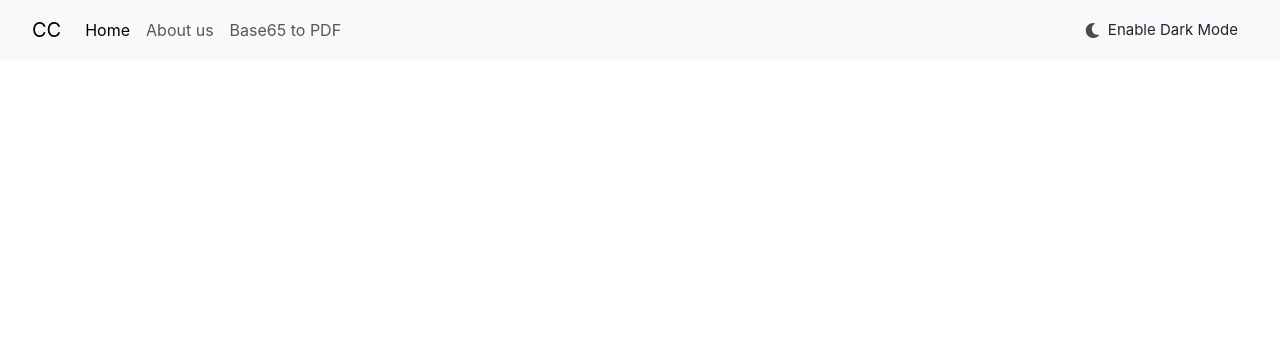
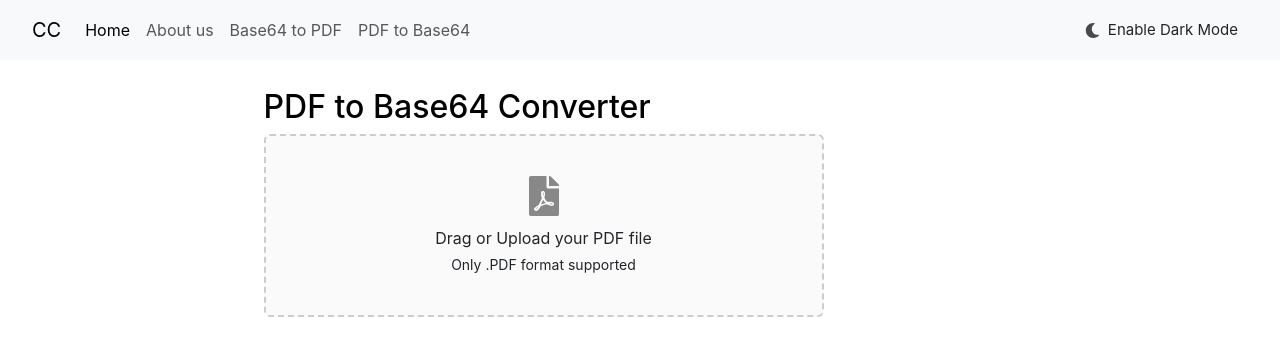
Before and after one commit to M-Farhan-Shaukat/react_learn, a React (Create React App) app: page /pdf-base64 in a window 1280 px wide. Shown: the top 356 px of the page. Built offline with nearby package versions, Linux system fonts and the light colour scheme.

Commit message:
pdf to base64 implemented

```diff
--- a/src/App.js
+++ b/src/App.js
@@ -9,6 +9,7 @@ import UserForm from "./components/users/UserForm";
 import UserTable from "./components/users/UserTable";
 import { Helmet } from 'react-helmet';
 import Base64ToPdfConverter from "./components/base64Conerter/Base64ToPdf";
+import PdfToBase64Converter from "./components/base64Conerter/PdfToBase64";
 
 function App() {
   const [mode, setMode] = useState("light");
@@ -38,7 +39,8 @@ function App() {
     users: "Users",
     about: "About us",
     home: "Home",
-    base64topdf: "Base65 to PDF",
+    base64topdf: "Base64 to PDF",
+    pdftobase64: "PDF to Base64",
   };
 
   return (
@@ -67,7 +69,8 @@ function App() {
           <Route exact path="/users" element={<UserTable mode={mode}/>} />
           <Route exact path="/create-user" element={<UserForm mode={mode}/>} />
 
-          <Route exact path="/base64-pdf" element={<Base64ToPdfConverter mode={mode}/>} />
+          <Route exact path="/base64-pdf" element={<Base64ToPdfConverter showAlert={showAlert}  mode={mode}/>} />
+          <Route exact path="/pdf-base64" element={<PdfToBase64Converter showAlert={showAlert}  mode={mode}/>} />
         </Routes>
       </div>
     </>
--- a/src/components/base64Conerter/Base64ToPdf.js
+++ b/src/components/base64Conerter/Base64ToPdf.js
@@ -25,7 +25,7 @@ function Base64ToPdfConverter(props) {
 
   const previewPdf = () => {
     if (!base64String) {
-      alert('Please paste a Base64 string!');
+      props.showAlert("Please paste a Base64 string!", "danger");
       return;
     }
 
@@ -39,13 +39,15 @@ function Base64ToPdfConverter(props) {
       setPdfUrl(url);
     } catch (error) {
       console.error('Error decoding Base64:', error);
-      alert('Invalid or corrupted Base64 data!');
+
+      props.showAlert("Please paste a Base64 string!", "danger");
     }
   };
 
   const downloadPdf = () => {
     if (!base64String) {
-      alert('Please paste a Base64 string!');
+      // alert('Please paste a Base64 string!');
+      props.showAlert("Please paste a Base64 string!", "danger");
       return;
     }
 
@@ -68,7 +70,7 @@ function Base64ToPdfConverter(props) {
       document.body.removeChild(link);
     } catch (error) {
       console.error('Error decoding Base64:', error);
-      alert('Invalid or corrupted Base64 data!');
+      props.showAlert("Invalid or corrupted Base64 data!", "danger");
     }
   };
 
@@ -125,7 +127,10 @@ function Base64ToPdfConverter(props) {
 
       {pdfUrl && (
         <div style={{ marginTop: '20px' }}>
-          <h3>PDF Preview:</h3>
+          <h3 style={{
+          backgroundColor: props.mode === 'light' ? 'white' : '#21292C',
+          color: props.mode === 'light' ? 'black' : 'white',
+        }}>PDF Preview:</h3>
           <iframe
             title="PDF Preview"
             src={pdfUrl}
--- /dev/null
+++ b/src/components/base64Conerter/PdfToBase64.js
@@ -0,0 +1,78 @@
+import React, { useState } from 'react';
+import { FaFilePdf } from 'react-icons/fa';
+
+function PdfToBase64Converter(props) {
+  const [base64String, setBase64String] = useState('');
+  const [fileName, setFileName] = useState('');
+
+  const handlePdfUpload = (event) => {
+    const file = event.target.files[0];
+    if (!file || file.type !== 'application/pdf') {
+      alert('Please select a valid PDF file.');
+      return;
+    }
+
+    setFileName(file.name);
+
+    const reader = new FileReader();
+    reader.onload = () => {
+      setBase64String(reader.result); // Includes MIME prefix
+    };
+    reader.readAsDataURL(file);
+  };
+
+  return (
+    <div style={{ padding: '20px', maxWidth: '600px', margin: 'auto' }}>
+      <h2 style={{
+          backgroundColor: props.mode === 'light' ? 'white' : '#21292C',
+          color: props.mode === 'light' ? 'black' : 'white',
+        }} >PDF to Base64 Converter</h2>
+
+      {/* Hidden Input */}
+      <input
+        type="file"
+        accept="application/pdf"
+        id="pdf-upload"
+        style={{ display: 'none' }}
+        onChange={handlePdfUpload}
+      />
+
+      {/* Styled Label as Upload Box */}
+      <label
+        htmlFor="pdf-upload"
+        style={{
+          border: '2px dashed #ccc',
+          padding: '40px',
+          display: 'flex',
+          flexDirection: 'column',
+          alignItems: 'center',
+          justifyContent: 'center',
+          cursor: 'pointer',
+          borderRadius: '6px',
+          backgroundColor: '#fafafa',
+        }}
+      >
+        <FaFilePdf size={40} color="#888" />
+        <p style={{ margin: '10px 0 4px' }}>Drag or Upload your PDF file</p>
+        <small>Only .PDF format supported</small>
+      </label>
+
+      {base64String && (
+        <>
+          <h4 style={{
+          backgroundColor: props.mode === 'light' ? 'white' : '#21292C',
+          color: props.mode === 'light' ? 'black' : 'white',
+        }} >Base64 string of: {fileName}</h4>
+          <textarea
+            rows="10"
+            style={{ width: '100%' }}
+            readOnly
+            value={base64String}
+          />
+        </>
+      )}
+    </div>
+  );
+}
+
+export default PdfToBase64Converter;
--- a/src/components/common/NavBar.js
+++ b/src/components/common/NavBar.js
@@ -1,40 +1,71 @@
-import React from 'react';
-import PropTypes from 'prop-types';
-import { Link } from 'react-router-dom';
-import { FaSun, FaMoon } from 'react-icons/fa'; // Import icons from react-icons
+import React from "react";
+import PropTypes from "prop-types";
+import { Link } from "react-router-dom";
+import { FaSun, FaMoon } from "react-icons/fa"; // Import icons from react-icons
 
 function NavBar(props) {
   return (
-        <nav className={`navbar navbar-expand-lg navbar-${props.mode} bg-${props.mode}`}>
+    <nav
+      className={`navbar navbar-expand-lg navbar-${props.mode} bg-${props.mode}`}
+    >
       <div className="container-fluid">
-                <Link className="navbar-brand" to="/">{props.title}</Link>
-                <button className="navbar-toggler" type="button" data-bs-toggle="collapse" data-bs-target="#navbarSupportedContent" aria-controls="navbarSupportedContent" aria-expanded="false" aria-label="Toggle navigation">
+        <Link className="navbar-brand" to="/">
+          {props.title}
+        </Link>
+        <button
+          className="navbar-toggler"
+          type="button"
+          data-bs-toggle="collapse"
+          data-bs-target="#navbarSupportedContent"
+          aria-controls="navbarSupportedContent"
+          aria-expanded="false"
+          aria-label="Toggle navigation"
+        >
           <span className="navbar-toggler-icon" />
         </button>
         <div className="collapse navbar-collapse" id="navbarSupportedContent">
           <ul className="navbar-nav me-auto mb-2 mb-lg-0">
             <li className="nav-item">
-                            <Link className="nav-link active" aria-current="page" to="/">{props.NavHeadings.home}</Link>
+              <Link className="nav-link active" aria-current="page" to="/">
+                {props.NavHeadings.home}
+              </Link>
             </li>
             <li className="nav-item">
-                            <Link className="nav-link" to="/about">{props.NavHeadings.about}</Link>
+              <Link className="nav-link" to="/about">
+                {props.NavHeadings.about}
+              </Link>
             </li>
 
             <li className="nav-item">
-                            <Link className="nav-link" to="/base64-pdf">{props.NavHeadings.base64topdf}</Link>
+              <Link className="nav-link" to="/base64-pdf">
+                {props.NavHeadings.base64topdf}
+              </Link>
+            </li>
+
+            <li className="nav-item">
+              <Link className="nav-link" to="/pdf-base64">
+                {props.NavHeadings.pdftobase64}
+              </Link>
             </li>
           </ul>
 
           {/* Sun/Moon Icon Toggle */}
           <div
-                        className={`text-${props.mode === 'light' ? 'dark' : 'light'}`}
-                        style={{ cursor: 'pointer', display: 'flex', alignItems: 'center', fontSize: '15px', marginRight: '10px' }}
+            className={`text-${props.mode === "light" ? "dark" : "light"}`}
+            style={{
+              cursor: "pointer",
+              display: "flex",
+              alignItems: "center",
+              fontSize: "15px",
+              marginRight: "10px",
+            }}
             onClick={props.toggleMode}
           >
-                        {props.mode === 'light'
-                            ? <FaMoon color="#4A4A4A" title="Switch to Dark Mode" />
-                            : <FaSun color="#FFD700" title="Switch to Light Mode" />
-                        }
+            {props.mode === "light" ? (
+              <FaMoon color="#4A4A4A" title="Switch to Dark Mode" />
+            ) : (
+              <FaSun color="#FFD700" title="Switch to Light Mode" />
+            )}
             <span className="ms-2">{props.switchText}</span>
           </div>
         </div>
@@ -50,5 +81,5 @@ NavBar.propTypes = {
   NavHeadings: PropTypes.object.isRequired,
   switchText: PropTypes.string,
   mode: PropTypes.string.isRequired,
-    toggleMode: PropTypes.func.isRequired
+  toggleMode: PropTypes.func.isRequired,
 };
```
Lines whose indentation alone changed are shown as unchanged.
